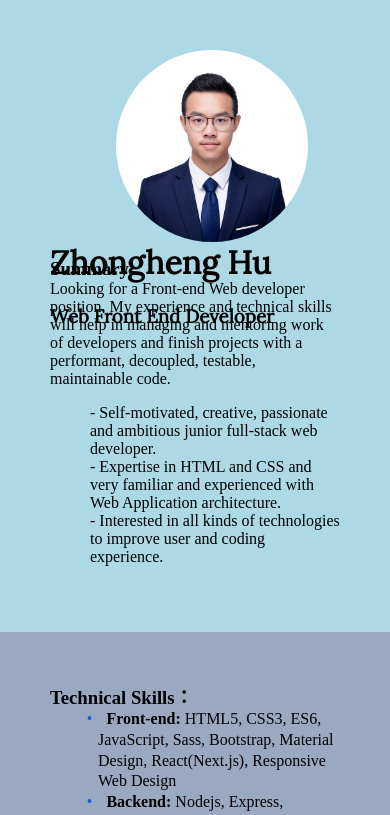
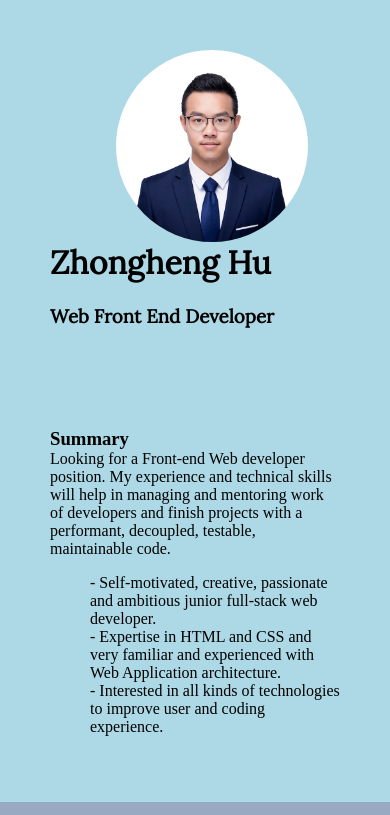
Before and after one commit to HarryHoo23/Harry-s-Resume, a plain HTML site: page index.html in a window 390 px wide. Shown: the top 815 px of the page. Drawn offline with Linux system fonts and the light colour scheme.

Commit message:
Remove height of header
Change the height of the header, to responsive.

```diff
--- a/style.css
+++ b/style.css
@@ -9,7 +9,6 @@ body {
 header, footer{
     font-family: 'Lora', serif;
     background-color: lightblue;
-    height: 13em;
 }
 header h1,
 header h3{
```
